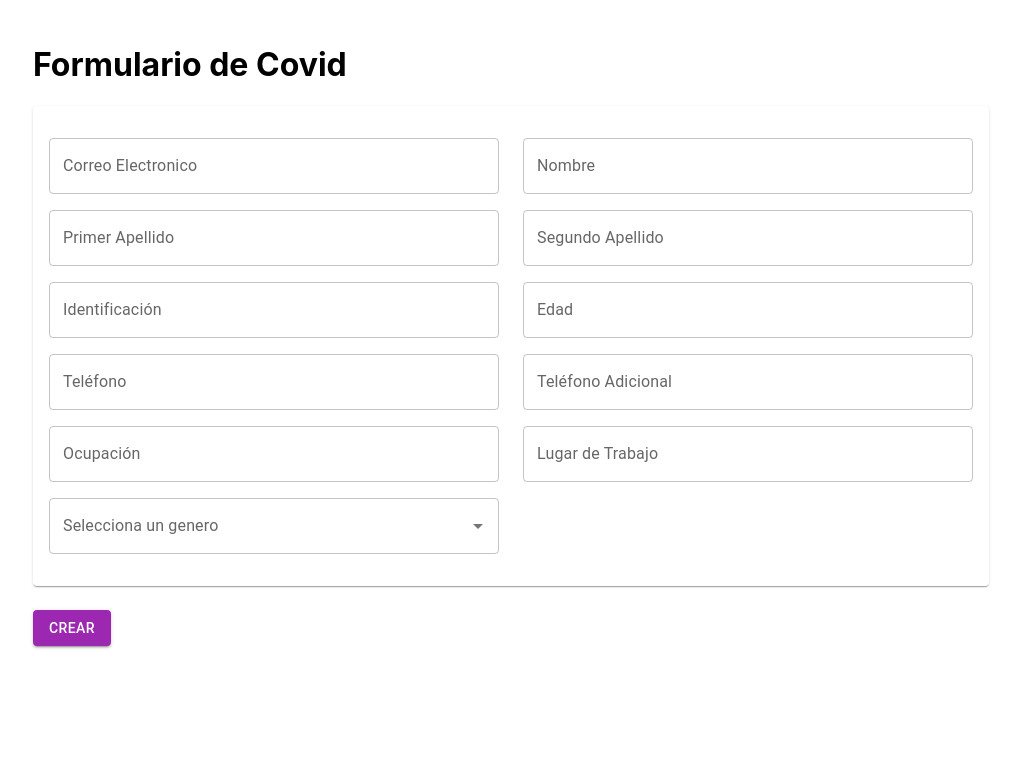
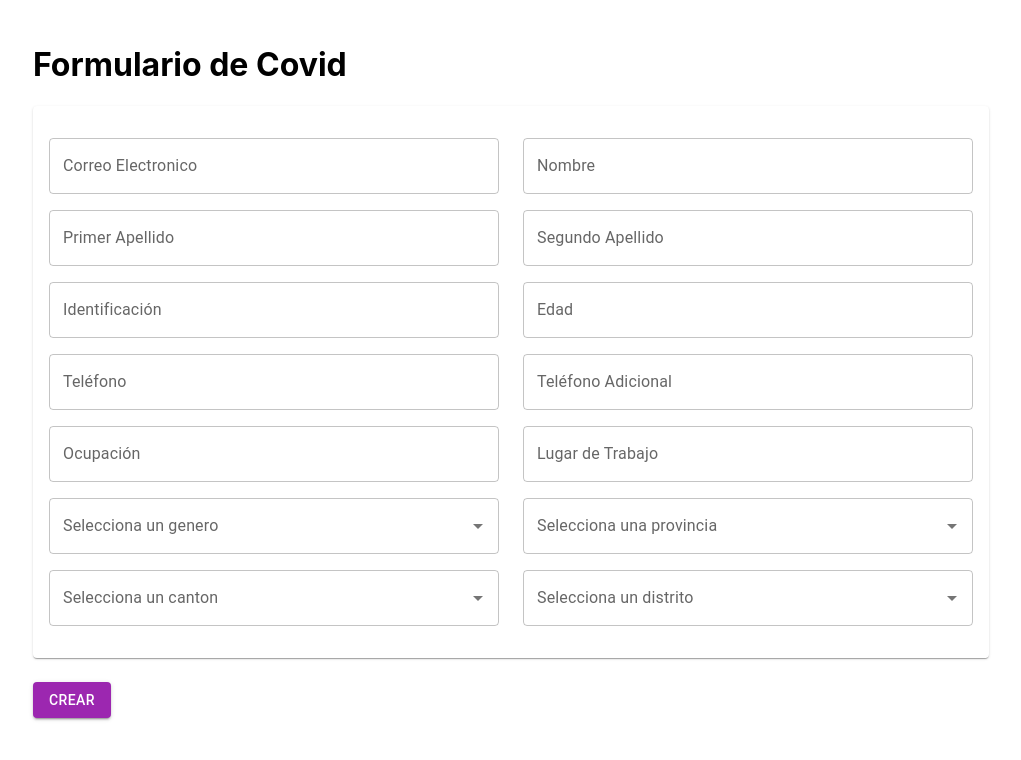
Before and after one commit to Camacaro/form-covid, a React (Vite) app: page / in a window 1280 px wide. Shown: the top 760 px of the page, without its empty margins (31-1052 px from the left). Built offline with nearby package versions, Linux system fonts and the light colour scheme; no server answers.

Commit message:
direccion

```diff
--- a/src/Pages/FormCovid.tsx
+++ b/src/Pages/FormCovid.tsx
@@ -10,16 +10,29 @@ import TimePicker from '@mui/lab/TimePicker';
 import DateTimePicker from '@mui/lab/DateTimePicker';
 import DesktopDatePicker from '@mui/lab/DesktopDatePicker';
 import MobileDatePicker from '@mui/lab/MobileDatePicker';
-import { useState } from 'react';
+import { useState, useEffect } from 'react';
 import { format } from 'date-fns'
+import { useDirection } from '../hooks/useDirection';
 
 const initialValues = {
   fecha_muestra: new Date(),
 
   // // infoDireccion
-  // codigo_provincia: '',
-  // codigo_canton: '',
-  // codigo_distrito: '',
+  provincia: {
+    id: '',
+    value: '',
+    label: ''
+  },
+  canton: {
+    id: '',
+    value: '',
+    label: ''
+  },
+  distrito: {
+    id: '',
+    value: '',
+    label: ''
+  },
   // direccion_exacta: '',
 
   // // infoPersonal
@@ -80,6 +93,21 @@ const validationSchema = Yup.object().shape({
     value: Yup.string().required('Valor es requerido'),
     label: Yup.string().required('Nombre es requerida'),
   }),
+  provincia: Yup.object({
+    id: Yup.string().required('ID es requerido'),
+    value: Yup.string().required('Valor es requerido'),
+    label: Yup.string().required('Nombre es requerida'),
+  }),
+  canton: Yup.object({
+    id: Yup.string().required('ID es requerido'),
+    value: Yup.string().required('Valor es requerido'),
+    label: Yup.string().required('Nombre es requerida'),
+  }),
+  distrito: Yup.object({
+    id: Yup.string().required('ID es requerido'),
+    value: Yup.string().required('Valor es requerido'),
+    label: Yup.string().required('Nombre es requerida'),
+  })
 })
 
 const generos = [
@@ -94,12 +122,24 @@ const generos = [
 ]
 
 export const FormCovid = () => {
+  const [idProvincia, setIdProvincia] = useState('')
+  const [idCanton, setIdCanton] = useState('')
+
   const [isLoading, setIsLoading] = useState(false)
+  const { provincias, cantones, distritos, onSelectCanton, onSelectProvincia } = useDirection()
   // const [value, setValue] = useState(new Date('2014-08-18T21:11:54'));
 
   // const handleChange = (newValue: any) => {
   //   setValue(newValue);
   // };
+
+  useEffect(() => {
+    if(idProvincia) onSelectProvincia(idProvincia)
+  }, [idProvincia])
+
+  useEffect(() => {
+    if(idCanton) onSelectCanton(idCanton)
+  }, [idCanton])
 
   const onSubmit: any = async (values: {}, formikHelpers: FormikHelpers<{}>) => {
     try {
@@ -399,23 +439,90 @@ export const FormCovid = () => {
                       </Box>
                     </Grid>
 
-                    {/* <Grid item xs={12} md={6}>
+                    <Grid item xs={12} md={6}>
                       <Box marginY={1} >
-                        <TextField
-                          autoComplete='off'
-                          error={Boolean(touched.lugar_trabajo && errors.lugar_trabajo)}
-                          fullWidth
-                          helperText={touched.lugar_trabajo && errors.lugar_trabajo}
-                          label="Lugar de Trabajo"
-                          name="lugar_trabajo"
-                          type="text"
+                        <Autocomplete
+                          id="provincia"
+                          options={provincias}
+                          getOptionLabel={(option) => option.label}
+                          itemID="id"
                           onBlur={handleBlur}
-                          onChange={handleChange}
-                          value={values.lugar_trabajo}
-                          variant="outlined"
+                          onChange={(e, value) => {
+                            if(value) setIdProvincia(value.id);
+                            setFieldValue('provincia', value)
+                          }}
+                          renderInput={(params) => (
+                            <TextField
+                              {...params}
+                              autoComplete='off'
+                              name="provincia"
+                              variant="outlined"
+                              label="Selecciona una provincia"
+                              error={Boolean(touched.provincia && errors.provincia?.label)}
+                              helperText={touched.provincia && errors.provincia?.label}
+                              fullWidth
+                            />
+                          )}
                         />
                       </Box>
-                    </Grid> */}
+                    </Grid>
+                  </Grid>
+
+                  <Grid container spacing={3} >
+                    <Grid item xs={12} md={6}>
+                      <Box marginY={1} >
+                        <Autocomplete
+                          id="canton"
+                          key={idProvincia} // Esto reinica el autocomplete
+                          options={cantones}
+                          getOptionLabel={(option) => option.label}
+                          onBlur={handleBlur}
+                          noOptionsText={ idProvincia ? 'No encontrado' : 'Selecciona una provincia primero' }
+                          onChange={(e, value) => {
+                            if(value) setIdCanton(value.id);
+                            setFieldValue('canton', value)
+                          }}
+                          renderInput={(params) => (
+                            <TextField
+                              {...params}
+                              autoComplete='off'
+                              name="canton"
+                              variant="outlined"
+                              label="Selecciona un canton"
+                              error={Boolean(touched.canton && errors.canton?.label)}
+                              helperText={touched.canton && errors.canton?.label}
+                              fullWidth
+                            />
+                          )}
+                        />
+                      </Box>
+                    </Grid>
+
+                    <Grid item xs={12} md={6}>
+                      <Box marginY={1} >
+                        <Autocomplete
+                          id="distrito"
+                          key={idCanton} // Esto reinica el autocomplete
+                          options={distritos}
+                          noOptionsText={ idCanton ? 'No encontrado' : 'Selecciona un canton primero' }
+                          getOptionLabel={(option) => option.label}
+                          onBlur={handleBlur}
+                          onChange={(e, value) => setFieldValue('distrito', value) }
+                          renderInput={(params) => (
+                            <TextField
+                              {...params}
+                              autoComplete='off'
+                              name="distrito"
+                              variant="outlined"
+                              label="Selecciona un distrito"
+                              error={Boolean(touched.distrito && errors.distrito?.label)}
+                              helperText={touched.distrito && errors.distrito?.label}
+                              fullWidth
+                            />
+                          )}
+                        />
+                      </Box>
+                    </Grid>
                   </Grid>
 
                 </CardContent>
--- /dev/null
+++ b/src/config.tsx
@@ -0,0 +1 @@
+export const BASE_URL_MIN_SALUD = 'https://ava.sngcr.com:8002';
--- /dev/null
+++ b/src/hooks/useDirection.tsx
@@ -0,0 +1,42 @@
+import { useEffect, useState, useCallback } from "react";
+import { getCantones, ICantones } from "../services/getCantones";
+import { getDistritos, IDistrito } from "../services/getDistritos";
+import { getProvincias, IProvincias } from "../services/getProvincias";
+
+export const useDirection = () => {
+  const [provincias, setProvincias] = useState<IProvincias[]>([]);
+  const [cantones, setCantones] = useState<ICantones[]>([]);
+  const [distritos, setDistritos] = useState<IDistrito[]>([]);
+
+  useEffect(() => {
+    getProvincias().then((data) => {
+      setProvincias(data);
+    });
+  }, []);
+
+  const refreshCantones = useCallback(
+    (idDistrito: string) => {
+      getCantones(idDistrito).then((data) => setCantones(data))
+    },
+    [],
+  );
+
+  const refreshDistritos = useCallback(
+    (idCanton: string) => {
+      console.log('buscando distritos')
+      getDistritos(idCanton).then((data) => setDistritos(data))
+    },
+    [],
+  );
+
+  const onSelectProvincia = (idDistrito: string) => refreshCantones(idDistrito);
+  const onSelectCanton = (idCanton: string) => refreshDistritos(idCanton);
+
+  return {
+    provincias,
+    cantones,
+    distritos,
+    onSelectProvincia,
+    onSelectCanton,
+  }
+}
--- /dev/null
+++ b/src/services/getCantones.tsx
@@ -0,0 +1,27 @@
+import { BASE_URL_MIN_SALUD } from "../config";
+
+export interface ICantones {
+  id: string;
+  value: string;
+  label: string;
+}
+
+export const getCantones = (idProvincia: string) => {
+  const url = `${BASE_URL_MIN_SALUD}/cantones/${idProvincia}`;
+  const options = { method: 'GET' };
+  let data: ICantones[] = [];
+
+  return fetch(url, options)
+    .then(res => res.json())
+    .then((json) => {
+      json.data.forEach((element: any) => {
+        data.push({ 'value': `${element.id}`, 'label': element.name, 'id': element.id });
+      });
+      return data;
+    })
+    .catch(err => {
+      console.error('error:' + err)
+      return data;
+    });
+
+}
--- /dev/null
+++ b/src/services/getDistritos.tsx
@@ -0,0 +1,26 @@
+import { BASE_URL_MIN_SALUD } from "../config";
+
+export interface IDistrito {
+  id: string;
+  value: string;
+  label: string;
+}
+
+export const getDistritos = (idCanton: string) => {
+  const url = `${BASE_URL_MIN_SALUD}/distritos/${idCanton}`;
+  const options = { method: 'GET' };
+  let data: IDistrito[] = [];
+
+  return fetch(url, options)
+    .then(res => res.json())
+    .then((json) => {
+      json.data.forEach((element: any) => {
+        data.push({ 'value': `${element.id}`, 'label': element.name, id: element.id })
+      });
+      return data;
+    })
+    .catch(err => {
+      console.error('error:' + err)
+      return data;
+    });
+}
--- /dev/null
+++ b/src/services/getProvincias.tsx
@@ -0,0 +1,30 @@
+import { BASE_URL_MIN_SALUD } from "../config";
+
+export interface IProvincias {
+  id: string;
+  value: string;
+  label: string;
+}
+
+export const getProvincias = async () => {
+  const url = `${BASE_URL_MIN_SALUD}/provincias`;
+  const options = { method: 'GET' };
+  let data: IProvincias[] = [];
+
+  return fetch(url, options)
+    .then(res => res.json())
+    .then((json) => {
+      json.data.forEach((element: any) => {
+        // TODO que no se repitan los distritos
+        const exist = data.find((item: IProvincias) => item.label === element.name)
+        if(!exist) {
+          data.push({ 'value': `${element.id}`, 'label': element.name, id: element.id });
+        }
+      });
+      return data;
+    })
+    .catch(err => {
+      console.error('error:' + err)
+      return data;
+    });
+}
```
